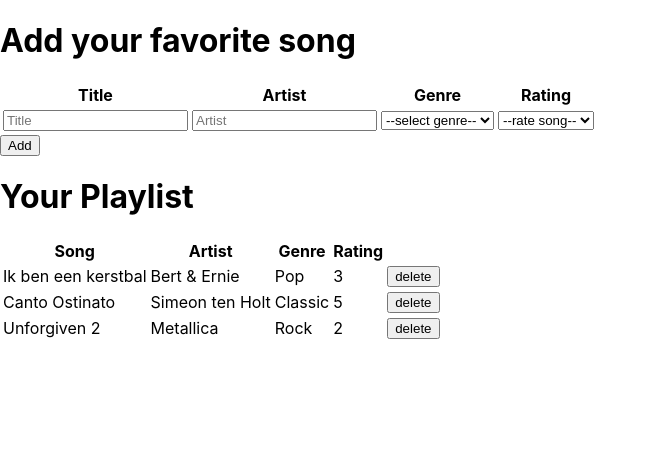
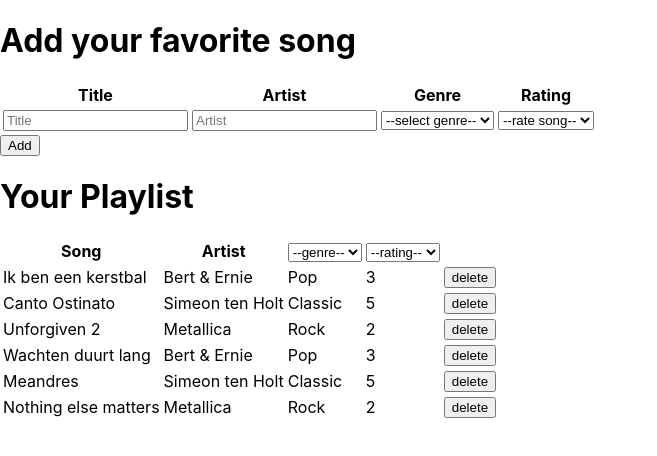
Before and after one commit to sterresprengers/sterre_sprengers_eindopdrachtLevel35_songsaver, a React (Create React App) app in the folder songsaver-app/: page / in a window 1280 px wide. Shown: the top 456 px of the page, without its empty margins (0-657 px from the left). Built offline with nearby package versions, Linux system fonts and the light colour scheme.

Commit message:
working on filter for genre (selectGenre)

```diff
--- a/songsaver-app/src/components/SongForm.js
+++ b/songsaver-app/src/components/SongForm.js
@@ -94,13 +94,13 @@ class SongForm extends React.Component {
                   name="genre"
                 >
                   <option value="">--select genre--</option>
-                  <option value="classic">Classic</option>
-                  <option value="pop">Pop</option>
-                  <option value="jazz">Jazz</option>
-                  <option value="rock">Rock</option>
-                  <option value="soul">Soul</option>
-                  <option value="metal">Metal</option>
-                  <option value="hiphop">Hiphop</option>
+                  <option value="Classic">Classic</option>
+                  <option value="Pop">Pop</option>
+                  <option value="Jazz">Jazz</option>
+                  <option value="Rock">Rock</option>
+                  <option value="Soul">Soul</option>
+                  <option value="Metal">Metal</option>
+                  <option value="Hiphop">Hiphop</option>
                 </select>
               </td>
               <td>
--- a/songsaver-app/src/components/SongList.js
+++ b/songsaver-app/src/components/SongList.js
@@ -1,10 +1,17 @@
 import React from "react";
 import SongItem from "./SongItem"
 
-const SongList = ({songs, deleteSong}) => {
+const SongList = ({songs, deleteSong, selectGenre, selectRating}) => {
 
     const songList = songs.map(song => {
-        return <SongItem key={song.id} song={song} deleteSong={deleteSong}/>
+        if (song.filtered = true) {
+            console.log("check if song is true", song.filtered)
+            return <SongItem key={song.id} song={song} deleteSong={deleteSong}/>
+        }
+        else {
+            console.log("song.filtered was false (check)", song.filtered)
+        }
+
     })
 
   return (
@@ -15,8 +22,28 @@ const SongList = ({songs, deleteSong}) => {
           <tr>
             <th>Song</th>
             <th>Artist</th>
-            <th>Genre</th>
-            <th>Rating</th>
+            <th>
+                <select onChange={selectGenre}>
+                    <option value="">--genre--</option>
+                    <option value="Classic">Classic</option>
+                    <option value="Pop">Pop</option>
+                    <option value="Jazz">Jazz</option>
+                    <option value="Rock">Rock</option>
+                    <option value="Soul">Soul</option>
+                    <option value="Metal">Metal</option>
+                    <option value="Hiphop">Hiphop</option>
+                </select>
+            </th>
+            <th>
+                <select onChange={() => selectRating(songs.rating)}>
+                    <option value="">--rating--</option>
+                    <option value="1">1</option>
+                    <option value="2">2</option>
+                    <option value="3">3</option>
+                    <option value="4">4</option>
+                    <option value="5">5</option>
+                </select>
+            </th>
           </tr>
             {songList}
         </tbody>
--- a/songsaver-app/src/components/SongOverview.js
+++ b/songsaver-app/src/components/SongOverview.js
@@ -9,13 +9,18 @@ class SongOverview extends React.Component {
     {
       songs: [
         // { id: "", title: "", artist: "", genre: "", rating: ""}
-        {id: 1, title: "Ik ben een kerstbal", artist: "Bert & Ernie", genre: "Pop", rating: "3"},
-        {id: 2, title: "Canto Ostinato", artist: "Simeon ten Holt", genre: "Classic", rating: "5"},
-        {id: 3, title: "Unforgiven 2", artist: "Metallica", genre: "Rock", rating: "2"}
+        {id: 1, title: "Ik ben een kerstbal", artist: "Bert & Ernie", genre: "Pop", rating: "3", filtered: true},
+        {id: 2, title: "Canto Ostinato", artist: "Simeon ten Holt", genre: "Classic", rating: "5", filtered: true},
+        {id: 3, title: "Unforgiven 2", artist: "Metallica", genre: "Rock", rating: "2", filtered: true},
+        {id: 4, title: "Wachten duurt lang", artist: "Bert & Ernie", genre: "Pop", rating: "3", filtered: true},
+        {id: 5, title: "Meandres", artist: "Simeon ten Holt", genre: "Classic", rating: "5", filtered: true},
+        {id: 6, title: "Nothing else matters", artist: "Metallica", genre: "Rock", rating: "2", filtered: true}
       ],
     }
   this.addSong = this.addSong.bind(this)
   this.deleteSong = this.deleteSong.bind(this)
+  this.selectGenre = this.selectGenre.bind(this)
+  this.selectRating = this.selectRating.bind(this)
   }
 
   addSong = (song) => {
@@ -34,15 +39,148 @@ class SongOverview extends React.Component {
       const oldSongList = [...prevState.songs]
       const newSongList = oldSongList.filter(item => item !== song )
       const newList = {...prevState, songs: newSongList}
+      console.log("newList in deleteSong is", newList)
       return newList
     })
+  }
+
+  // selectGenre = (event) => {
+  //   const selectedGenre = event.target.value
+  //   console.log("selectGenre was activated with", selectedGenre)
+  //   this.setState({
+  //     songs: [...this.state.songs].filter(song => {
+  //       if (song.genre === selectedGenre) {
+  //         console.log("genre wasn't same as selectedGenre")
+  //         return {
+  //           filtered: true
+  //         }
+  //       }
+
+  //     })
+  //   })
+  // }
+
+
+  selectGenre = (event) => {
+    const selectedGenre = event.target.value
+    const newList = this.state.songs.map((song) => {
+      if (song.genre === selectedGenre) {
+        console.log("genre wasn't same as selected genre", song.genre)
+        return {
+          id: song.id,
+          title: song.title,
+          artist: song.artist,
+          // genre: song.genre,
+          filtered: false
+        }
+      }
+      else {
+        console.log("wasn't equal")
+        return {
+          id: song.id,
+          title: song.title,
+          artist: song.artist,
+          genre: song.genre,
+          filtered: true
+        }
+      }
+    })
+    this.setState({
+      songs: [...this.state.songs].concat(newList)
+    })
+  }
+
+
+
+  // BEST WERKENDE TOT NU TOE:
+  // selectGenre = (event) => {
+  //   const selectedGenre = event.target.value
+  //   console.log("selectGenre was activated with", selectedGenre)
+  //   this.setState(prevState => {
+  //     const oldSongList = [...prevState.songs]
+  //     // console.log("the oldSongList", oldSongList[1].filtered)
+  //     const newSongList = oldSongList.map((song) => {
+  //       if (song.genre !== selectedGenre) {
+  //         console.log("genre wasn't same as selected genre", song.genre)
+  //         return {
+  //           // id: song.id,
+  //           // title: song.title,
+  //           // artist: song.artist,
+  //           // genre: song.genre,
+  //           filtered: false
+  //         }
+  //       }
+  //       else {
+  //         return {
+  //           // id: song.id,
+  //           // title: song.title,
+  //           // artist: song.artist,
+  //           // genre: song.genre,
+  //           filtered: true}
+  //       }
+  //     })
+  //     console.log("the newSongList", newSongList)
+  //     return newSongList
+  //     // const newThisStateSongs = {...prevState, songs: newSongList}
+  //     // console.log("newThisStateSongs is", newThisStateSongs)
+  //     // return newThisStateSongs
+  //   })
+  // }
+
+  // selectGenre = (event) => {
+  //   // const {value} = event.target
+  //   const selectedGenre = event.target.value
+  //   console.log("selectGenre was activated", event.target.value)
+  //   // const existingGenresInList = [this.state.songs.genre]
+  //   // console.log("existingGenresInList is", existingGenresInList)
+  //   const filteredList = this.state.songs.filter((song) => {
+  //     console.log("this.state.songs.filter was activated")
+  //     const songGenre = song.genre
+  //     return songGenre === selectedGenre
+  //   })
+  //   console.log("this is filteredList after .fiilter()", filteredList)
+  //   return <SongList
+  //             songs={filteredList}
+  //             deleteSong={this.deleteSong}
+  //             selectGenre={this.selectGenre}
+  //             selectRating={this.selectRating}
+  //           />
+  // }
+
+  // selectGenre = (event) => {
+  //   // const {value} = event.target
+  //   const selectedGenre = event.target.value
+  //   console.log("selectGenre was activated", selectedGenre)
+  //   this.setState(prevState => {
+  //     const oldSongList = [...prevState.songs]
+  //     console.log("this is oldSongList", oldSongList)
+  //     const newSongList = oldSongList.filter(item => {
+  //       const itemGenre = item.genre
+  //       console.log("itemGenre is", itemGenre)
+  //       return itemGenre === selectedGenre
+  //     })
+  //     console.log("this is newSongList", newSongList)
+  //     const newList = {...prevState, songs: newSongList}
+  //     return newList
+  //   })
+  // }
+
+  selectRating = (rating) => {
+    console.log("selectRating was activated")
   }
 
   render() {
     return (
       <div>
-        <SongForm addSong={this.addSong} />
-        <SongList songs={this.state.songs} deleteSong={this.deleteSong} />
+        <SongForm
+          addSong={this.addSong}
+        />
+        <SongList
+          songs={this.state.songs}
+          deleteSong={this.deleteSong}
+          selectGenre={this.selectGenre}
+          selectRating={this.selectRating}
+        />
       </div>
     )
   }
```
